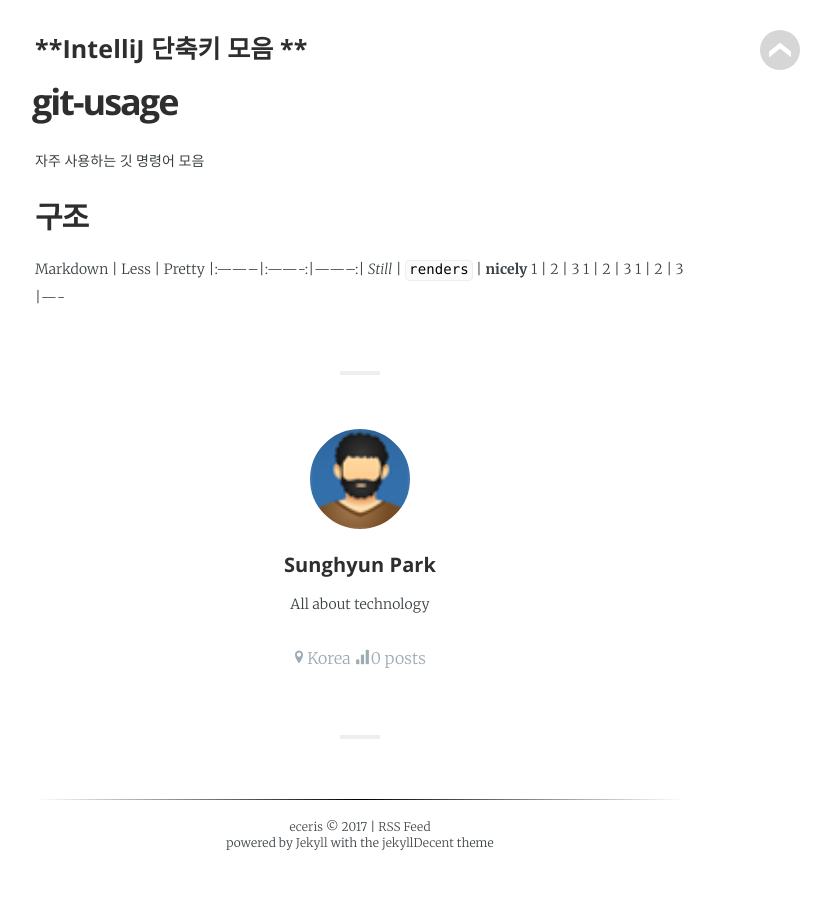
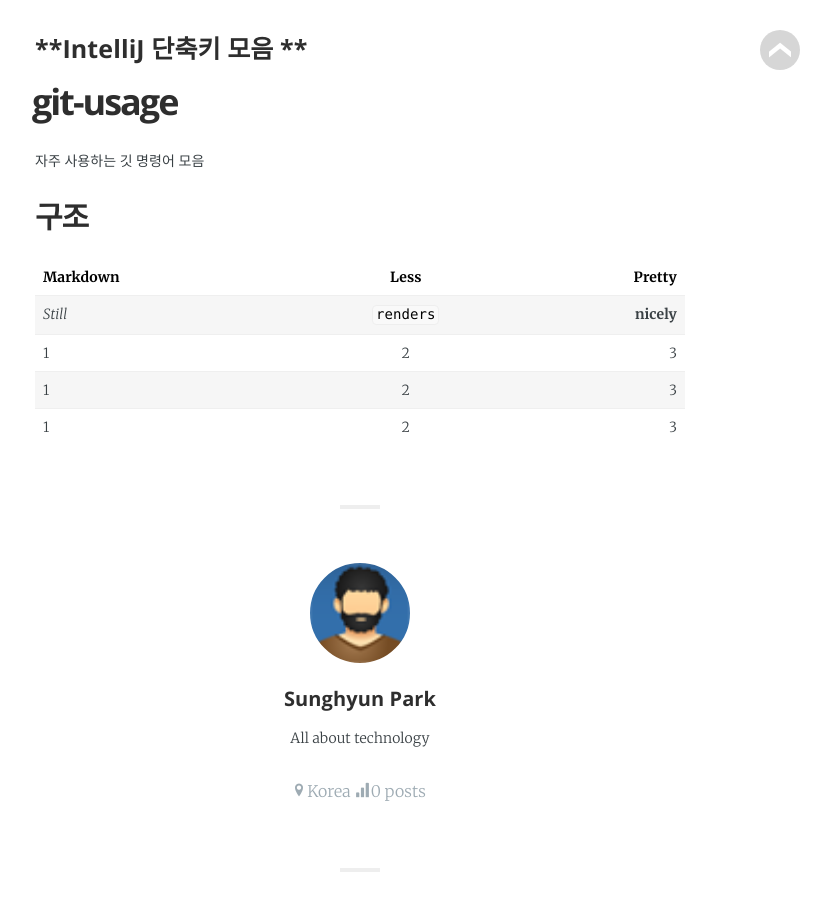
Before and after one commit to eceris/eceris.github.io, a Jekyll site: the page built from _posts/2017-01-19-table 테스트.md, in a window 1280 px wide and 900 px high, scrolled down 572 px. Shown: the whole window, without its empty margins (280-1111 px from the left). Built offline with Jekyll 4.4.1, drawn with Linux system fonts in a browser that asks for light colours; some web fonts are replaced; before the commit the page ends 1443 px from its top, so only the background shows below that.

Commit message:
테스트

```diff
--- a/_posts/2017-01-19-table 테스트.md
+++ b/_posts/2017-01-19-table 테스트.md
@@ -14,10 +14,10 @@ author:            eceris
 
 
 ## 구조
-Markdown | Less | Pretty
+
+| Markdown | Less | Pretty |
 |:--------|:-------:|--------:|
-*Still* | `renders` | **nicely**
-1 | 2 | 3
-1 | 2 | 3
-1 | 2 | 3
-|----
+| *Still* | `renders` | **nicely** |
+| 1 | 2 | 3 |
+| 1 | 2 | 3 |
+| 1 | 2 | 3 |
```
